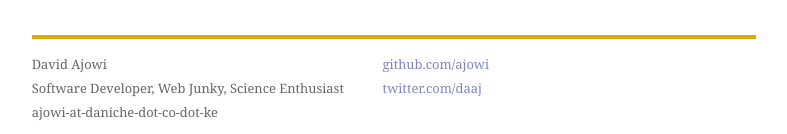
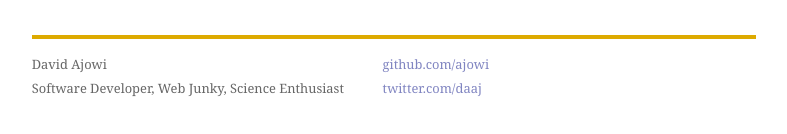
Before and after one commit to ajowi/ajowi.github.io, a Jekyll site: the page built from index.html, in a window 1280 px wide and 900 px high, scrolled down 1805 px. Shown: the part 763-897 px from the top of the window, without its empty margins (246-1033 px from the left). Built offline with Jekyll 4.4.1, drawn with Linux system fonts in a browser that asks for light colours; Markdown is read by kramdown in place of the engine named in the settings; after the commit the page ends 2681 px from its top, so only the background shows below that.

Commit message:
Update default.html

```diff
--- a/_layouts/default.html
+++ b/_layouts/default.html
@@ -35,7 +35,7 @@
                 <p>
                   David Ajowi<br />
                   Software Developer, Web Junky, Science Enthusiast<br />
-                  ajowi-at-daniche-dot-co-dot-ke
+
                 </p>
               </div>
               <div class="contact">
```
